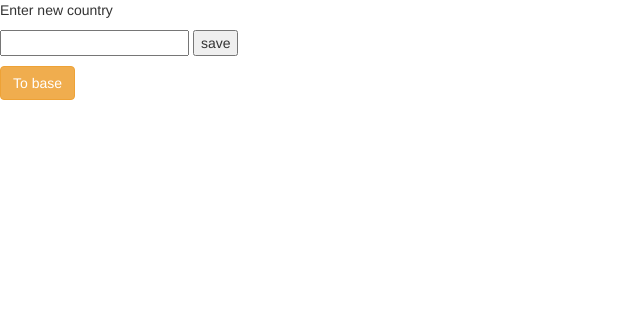
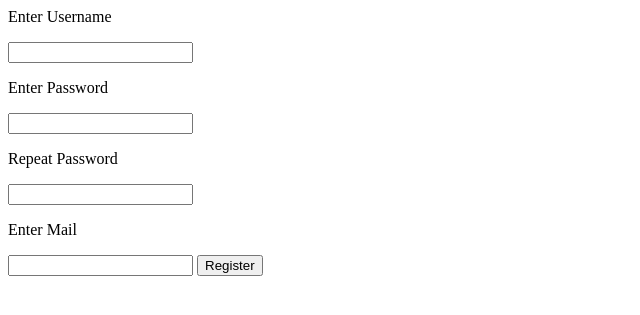
Before and after one commit to krasimiramitova/K_project, a PHP site: page /crud/players/create.php in a window 1280 px wide. Shown: the top 315 px of the page, without its empty margins (0-640 px from the left). Run offline with PHP 8.4, Linux system fonts and the light colour scheme; a stand-in replaces the project's code that opens the database connection.

Commit message:
Creating Sign up

```diff
--- a/crud/players/create.php
+++ b/crud/players/create.php
@@ -1,37 +1,73 @@
 <?php
-include 'includes/header.php';
+
+  include '../includes/hangman_connect.php';
+
+
 ?>
 
 <form method="post" action="">
-	<?php
-			echo '<p>Enter new country </p>
-			<input type="text" name="country">
-			<input type="submit" name="submit" value="save">
-		</form>';
+	<p>Enter Username</p>
+	<input type="text" name="username">
+	<p>Enter Password</p>
+	<input type="password" name="password">
+    <p>Repeat Password</p>
+	<input type="password" name="verify_password">
+	<p>Enter Mail</p>
+	<input type="text" name="email">
+	<input type="submit" name="submit" value="Register">
+</form>
+<?php
 
+if( isset($_POST["submit"])){
+$flag = true;
+if( isset($_POST["username"])){
+	$username = $_POST["username"];
+}else{
+	$flag = false;
+	echo 'Enter Username!';
+}
+if (isset($_POST["password"])){
+	$password = $_POST["password"];
+}else{
+	$flag = false;
+	echo 'Enter password!';
+}
+if (isset($_POST["verify_password"])){
+	$verify_password = $_POST["verify_password"];
+}
+else{
+	$flag = false;
+}
+if(isset($password) && isset($verify_password)){
+if($password != $verify_password){
+	$flag = false;
+	echo 'Password doesnt match!';
+}
+}
+if (isset($_POST["email"])) {
+	$email = $_POST["email"];
+}else{
+	$flag = false;
+	echo 'Enter Email!';
+}
+ if($flag){
 
-//var_dump($_POST['country']);
-//1
-	if (isset($_POST['country']))
-	{
-		$data = $_POST['country'];
+ $date_added =date("Y-m-d H:i:s");
+ $date_deleted =date("Y-m-d H:i:s");
 
 //2 insert_query
-		$insert_query = "INSERT INTO `".$table_name."`(`name`) VALUES ('$data')";
+$insert_query = "INSERT INTO `players`(`username`, `password`, `register_date`, `e-mail`, `date_deleted`) VALUES ('$username','$password','$date_added','$email','$date_deleted')";
+
 //3
-		$result = mysqli_query($conn, $insert_query);
+$result = mysqli_query($conn, $insert_query);
 
-//var_dump($result);
-	if($result)
-		{
-		echo 'Succesfully added '.$data;
-		}
- 	else
-		{
-		die('Query failed!' . mysqli_error($conn));
-		}
-	}
-echo '<p></p><p><a href="index_countries.php" class="btn btn-warning">To base</a></p>';
-
-include 'includes/footer.php';
+if($result){
+	echo "Record created successfuly";
+} else {
+	die('Query failed!' . mysqli_error($conn));
+}
+}else{
+	echo 'Register Failed';
+}
+}
 ?>
```
